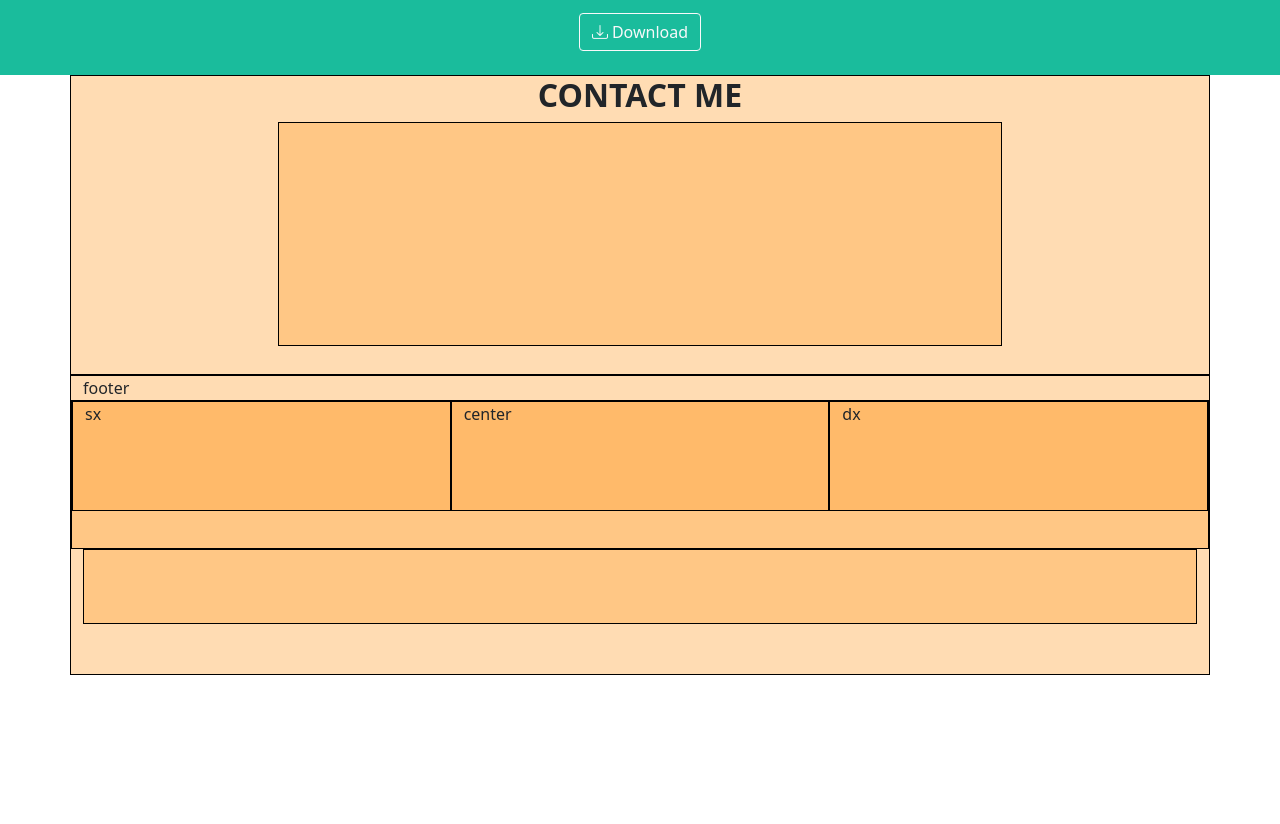
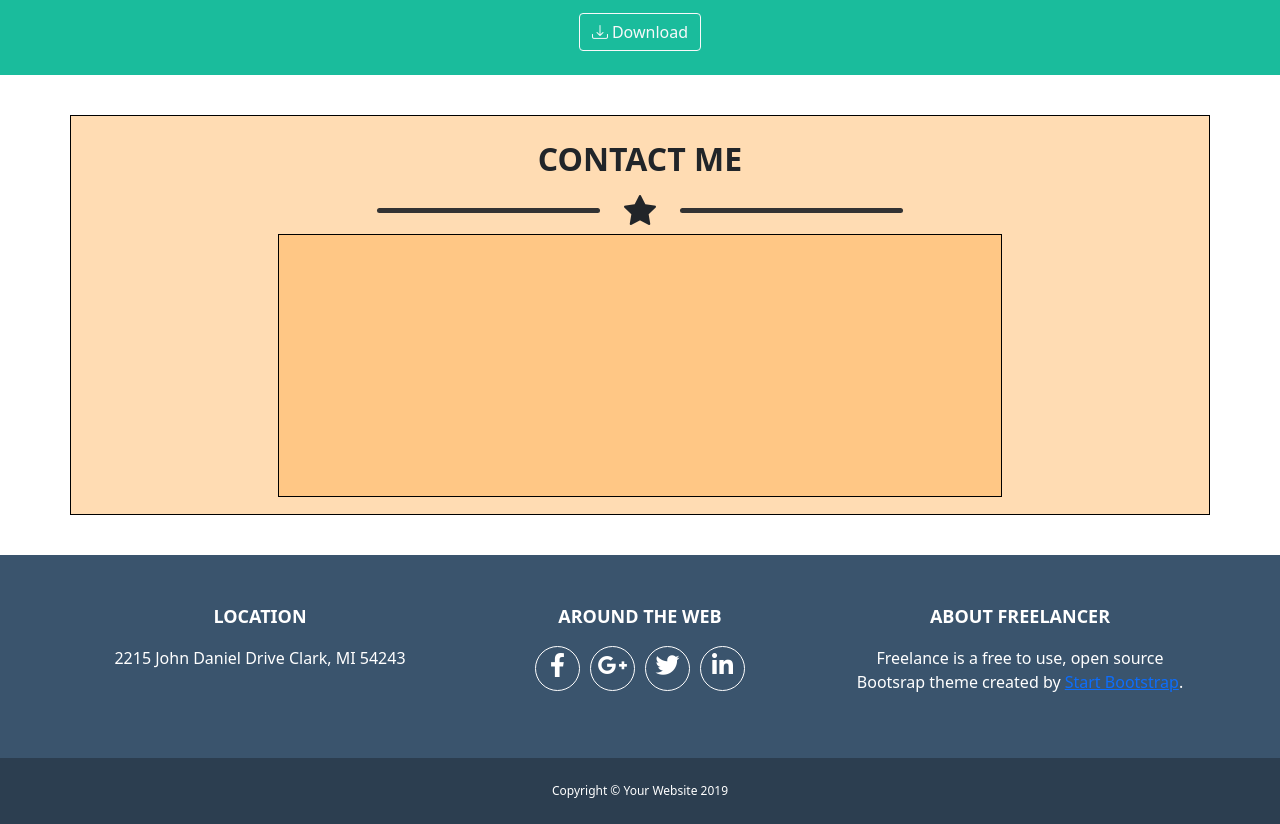
Before and after one commit to iliescumichele/html-css-bootstrap-freelancer, a plain HTML site: page index.html in a window 1280 px wide. Shown: the part 1537-2361 px from the top of the page. Before the commit the page ends 2212 px from the top, so only its background shows below. Drawn offline with nearby package versions, Linux system fonts and the light colour scheme.

Commit message:
Added content to the footer (text + link && style)

```diff
--- a/css/style.css
+++ b/css/style.css
@@ -1,13 +1,14 @@
+/* CLASSE DI DEBUG */
 .dbg{
     background-color: rgba(255, 166, 65, 0.397);
     border: 1px solid black;
 }
-
+/* --------------------------------------------------- */
 
 /*
     GLOBAL
 */
-h1,h2,h3 {
+h1,h2,h3{
     text-transform: uppercase;
     font-weight: 600 !important;
 }
@@ -64,21 +65,68 @@ header{
     margin: 10px auto;
 }
 
+#my-projects img{
+    width: 100%;
+}
+/* --- */
+
 #about{
+    margin: 40px auto;
     color: white;
     background-color: #1abc9c;
 }
+/* --- */
 
- #contact-me, footer{
-    height: 300px;
+#contact-me{
+    margin: 40px auto;
+    height: 400px;
 }
+/* --- */
 
 #about .text_sect_about,
 #contact-me .text_sect_contact-me{
     width: 65%;
     margin: 0 auto;
 }
+/*
+----- /MAIN
+*/
 
-#my-projects img{
-    width: 100%;
+
+/*
+    FOOOTER
+*/
+footer{
+    color: white;
+    background-color: #3a546d;
 }
+
+.small-title-footer{
+    text-transform: uppercase;
+    font-weight: 600;
+    font-size: large;
+}
+
+footer .icons-social-media a{
+    text-decoration: none;
+    color: white;
+    margin: auto 5px;
+
+    border-radius: 50%;
+    overflow: hidden;
+    border: 1px solid white;
+    font-size: 1.5rem;
+    width: 45px;
+    height: 45px;
+}
+
+footer .icons-social-media {
+    display: flex;
+    justify-content: center;
+    align-items: center;
+}
+
+footer .copywrite{
+    background-color: #2c3e50;
+    font-size: 12px;
+}
--- a/index.html
+++ b/index.html
@@ -11,8 +11,9 @@
     <link href="https://cdn.jsdelivr.net/npm/bootstrap@5.1.3/dist/css/bootstrap.min.css" rel="stylesheet" integrity="sha384-1BmE4kWBq78iYhFldvKuhfTAU6auU8tT94WrHftjDbrCEXSU1oBoqyl2QvZ6jIW3" crossorigin="anonymous">
     <script src="https://cdn.jsdelivr.net/npm/bootstrap@5.1.3/dist/js/bootstrap.bundle.min.js" integrity="sha384-ka7Sk0Gln4gmtz2MlQnikT1wXgYsOg+OMhuP+IlRH9sENBO0LRn5q+8nbTov4+1p" crossorigin="anonymous"></script>
 
-    <!-- boostrap icons -->
+    <!-- icons -->
     <link rel="stylesheet" href="https://cdn.jsdelivr.net/npm/bootstrap-icons@1.8.1/font/bootstrap-icons.css">
+    <link rel='stylesheet' href='https://cdnjs.cloudflare.com/ajax/libs/font-awesome/6.1.1/css/all.css' integrity='sha512-1hsteeq9xTM5CX6NsXiJu3Y/g+tj+IIwtZMtTisemEv3hx+S9ngaW4nryrNcPM4xGzINcKbwUJtojslX2KG+DQ==' crossorigin='anonymous'/>
 
     <title>1st Bootstrap</title>
 </head>
@@ -29,22 +30,22 @@
                 <div class="col-5 d-md-block d-none ">
                     <ul class="nav align-items-center justify-content-end">
                         <li class="nav-item">
-                            <a class="text-decoration-none text-reset ms-3" href="#">portfolio</a>
+                            <a class="text-decoration-none text-reset ms-3" href="#my-projects">portfolio</a>
                         </li>
                         <li class="nav-item">
-                            <a class="text-decoration-none text-reset ms-3" href="#">about</a>
+                            <a class="text-decoration-none text-reset ms-3" href="#about">about</a>
                         </li>
                         <li class="nav-item">
-                            <a class="text-decoration-none text-reset ms-3" href="#">contact</a>
+                            <a class="text-decoration-none text-reset ms-3" href="#contact-me">contact</a>
                         </li>
                     </ul>
                 </div>
                 <!-- /NAV NORMALE CON LINK UN ORIZZONTALE -->
 
                 <!-- HAMBURGER MENU -->
-                <div class="col-5 d-md-none h-100">
+                <div class="col-5 d-md-none">
                     <nav class=" navbar-dark justify-content-end ">
-                        <div class="container-fluid">
+                        <div class="container-fluid d-flex justify-content-end align-items-center">
                             <button class="navbar-toggler" type="button" data-bs-toggle="offcanvas" data-bs-target="#offcanvasNavbar" aria-controls="offcanvasNavbar">
                                 <span class="navbar-toggler-icon"></span>
                             </button>
@@ -55,13 +56,13 @@
                                 <div class="offcanvas-body">
                                     <ul class="navbar-nav justify-content-end flex-grow-1 pe-3">
                                         <li class="nav-item">
-                                            <a class="nav-link text-dark" aria-current="page" href="#">portfolio</a>
+                                            <a class="nav-link text-dark" aria-current="page" href="#my-projects">portfolio</a>
                                         </li>
                                         <li class="nav-item">
-                                            <a class="nav-link text-dark" href="#">about</a>
+                                            <a class="nav-link text-dark" href="#about">about</a>
                                         </li>
                                         <li class="nav-item">
-                                            <a class="nav-link text-dark" href="#">contact</a>
+                                            <a class="nav-link text-dark" href="#contact-me">contact</a>
                                         </li>
                                     </ul>
                                 </div>
@@ -192,8 +193,15 @@
 
 
         <section id="contact-me">
-            <div class="container h-100 dbg">
+            <div class="container h-100 dbg py-4">
                 <h2 class="text-center">Contact me</h2>
+                <div class="star-and-lines d-flex flex-row justify-content-center align-items-center">
+                    <div class="line-star"></div>
+                    <span>
+                        <i class="bi bi-star-fill text-dark px-4" style="font-size: 2rem;"></i>
+                    </span>
+                    <div class="line-star"></div>
+                </div>
                 <form class="text_sect_contact-me h-75 dbg">
 
                 </form>
@@ -202,15 +210,30 @@
     </main>
 
 
-    <footer class="container dbg">
-        footer
-        <div class="row h-50 dbg">
-            <div class="col-4 h-75 dbg">sx</div>
-            <div class="col-4 h-75 dbg">center</div>
-            <div class="col-4 h-75 dbg">dx</div>
+    <footer class=" ">
+        <div class="container h-100">
+            <div class="row row-cols-1 row-cols-md-3 pt-5">
+                <div class="col text-center mb-5">
+                    <p class="small-title-footer">location</p>
+                    <p>2215 John Daniel Drive Clark, MI 54243</p>
+                </div>
+                <div class="col text-center mb-5">
+                    <p class="small-title-footer">around the web</p>
+                    <div class="icons-social-media">
+                        <a href=""><i class="fa-brands fa-facebook-f fa-1x circle-icon"></i></a>
+                        <a href=""><i class="fa-brands fa-google-plus-g fa-1x circle-icon"></i></a>
+                        <a href=""><i class="fa-brands fa-twitter fa-1x circle-icon"></i></a>
+                        <a href=""><i class="fa-brands fa-linkedin-in fa-1x circle-icon"></i></a>
+                    </div>
+                </div>
+                <div class="col text-center mb-5">
+                    <p class="small-title-footer">about freelancer</p>
+                    <p>Freelance is a free to use, open source Bootsrap theme created by <a href="">Start Bootstrap</a>.</p>
+                </div>
+            </div>
         </div>
-        <div class="copywrite h-25 dbg">
-
+        <div class="copywrite text-center py-4">
+            Copyright &copy; Your Website 2019
         </div>
     </footer>
 
```
